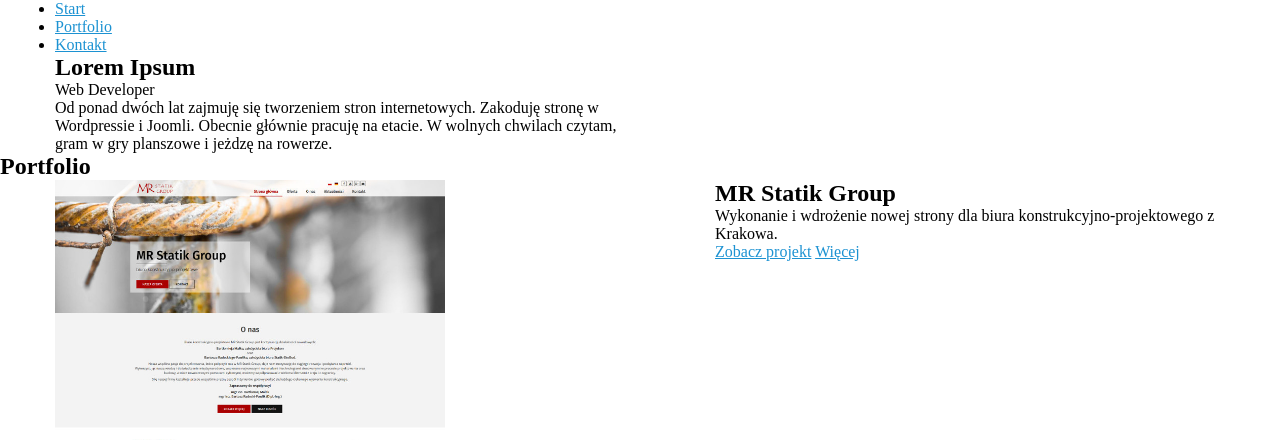
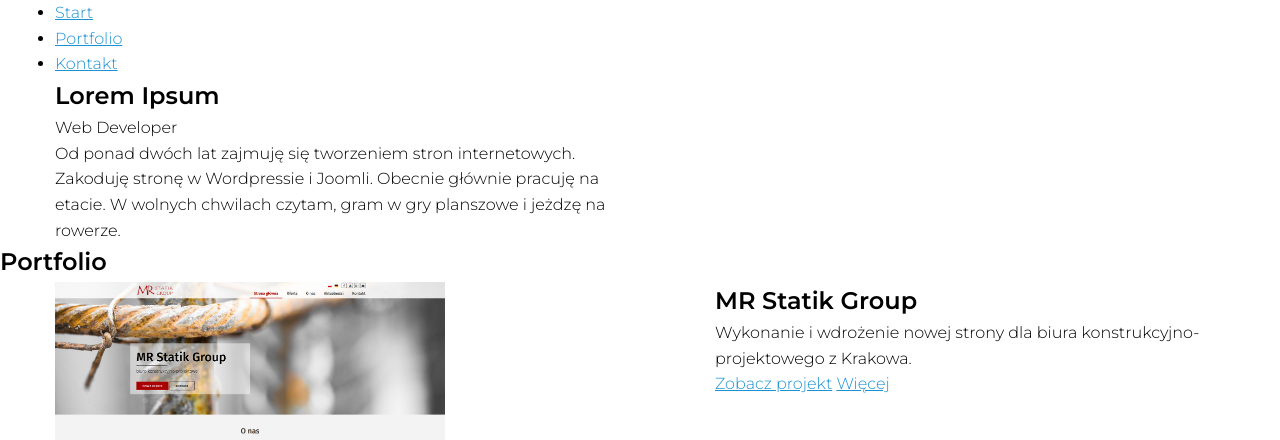
Before and after one commit to krzysztof-m/portfolio, a website: page src/index.html in a window 1280 px wide. Shown: the top 440 px of the page. Drawn offline with Linux system fonts and the light colour scheme.

Commit message:
Add basic font styles

```diff
--- a/src/index.html
+++ b/src/index.html
@@ -5,10 +5,10 @@
   <meta charset="UTF-8">
   <title>Portfolio</title>
   <meta name="description" content="Portfolio" />
-  <meta name="viewport" content="width=device-width, initial-scale=1"> </head>
-
+  <meta name="viewport" content="width=device-width, initial-scale=1">
+  <link href="https://fonts.googleapis.com/css?family=Montserrat:300,600&amp;subset=latin-ext" rel="stylesheet">
   <link rel="stylesheet" href="./css/style.css">
-
+</head>
 <body>
   <header class="header">
     <div class="container">
--- a/src/scss/base/_global.scss
+++ b/src/scss/base/_global.scss
@@ -2,6 +2,13 @@
   box-sizing: border-box;
   margin: 0;
   padding: 0;
+}
+
+body {
+  font-family: $font-family;
+  font-size: 1rem;
+  line-height: 1.6;
+  font-weight: $font-weight;
 }
 
 a {
```
Also changed, not shown: src/css/style.css.
